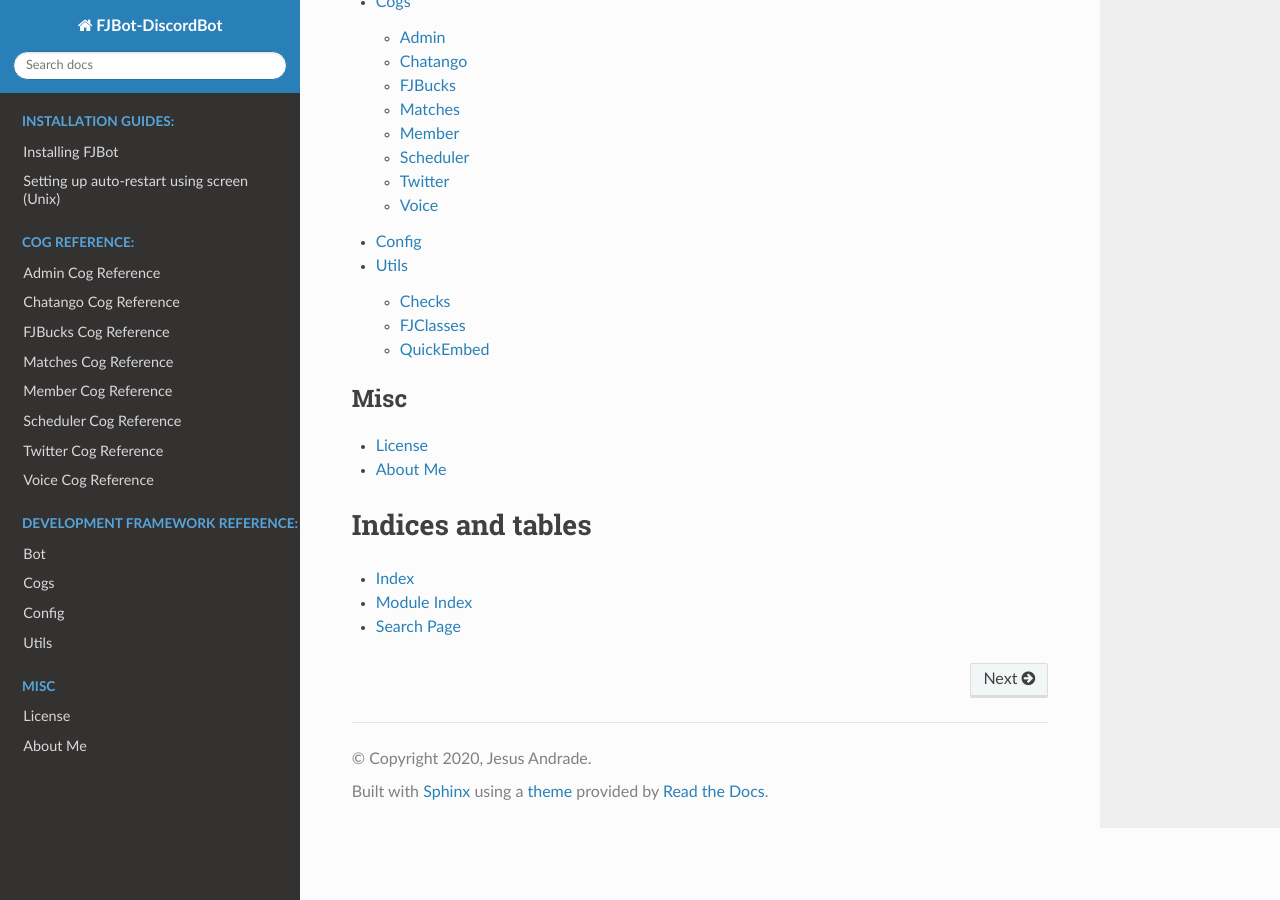
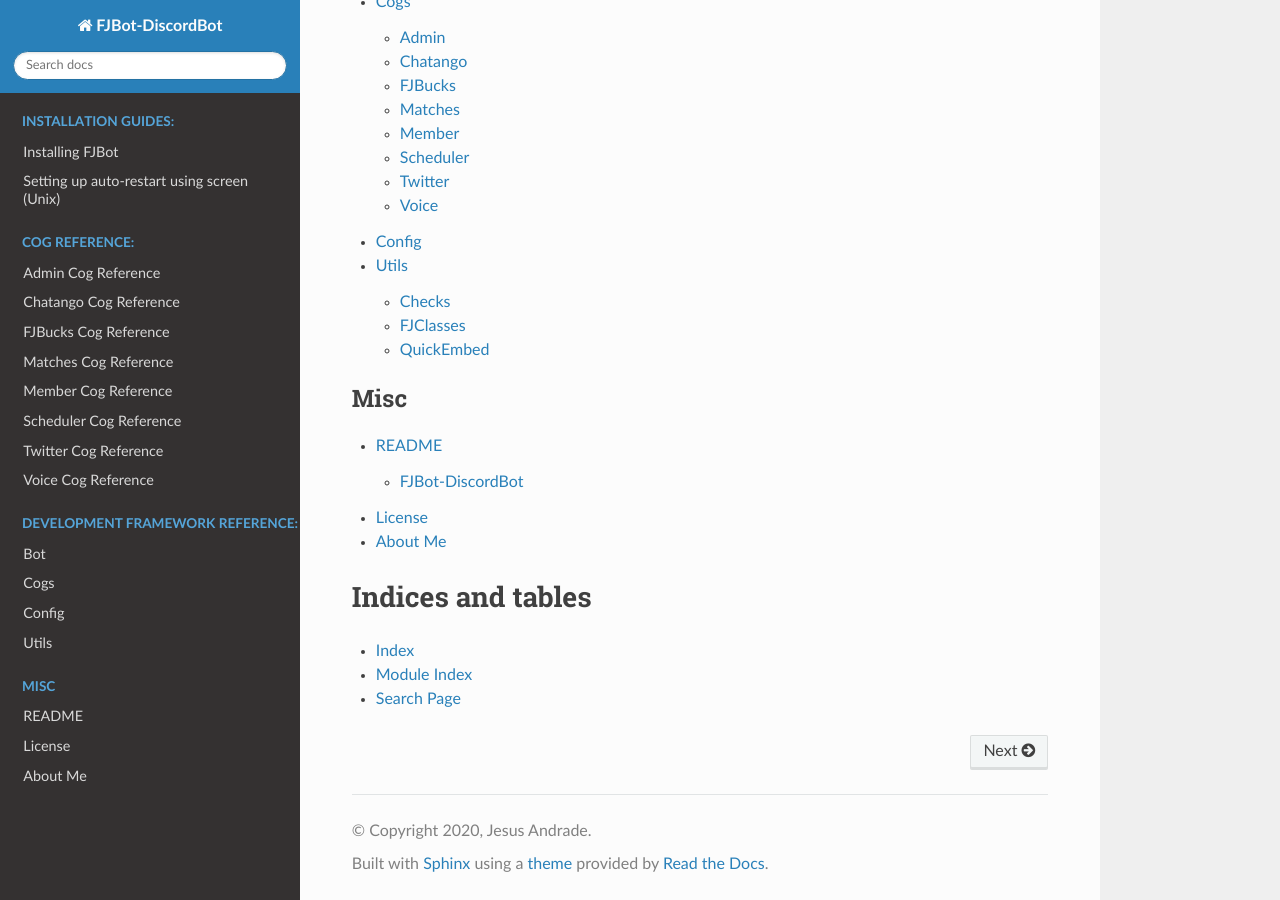
Before and after one commit to idle-user/fjbot-discordbot, a Sphinx documentation site: the page built from docs/source/index.rst, in a window 1280 px wide and 900 px high, scrolled down 1418 px. Built offline with Sphinx 7.4.7 and the Read the Docs theme 2.0.0, drawn with Linux system fonts in a browser that asks for light colours.

Commit message:
readded m2r

```diff
--- a/docs/source/conf.py
+++ b/docs/source/conf.py
@@ -39,7 +39,8 @@ extensions = [
     "sphinx.ext.napoleon",
     "sphinx.ext.doctest",
     'sphinx_rtd_theme',
-    'sphinx.ext.githubpages'
+    'sphinx.ext.githubpages',
+    'm2r'
 ]
 
 # Add any paths that contain templates here, relative to this directory.
--- a/docs/source/index.rst
+++ b/docs/source/index.rst
@@ -38,6 +38,7 @@ Welcome to FJBot - Discord Bot's Documentation!
     :maxdepth: 2
     :caption: Misc
 
+    misc_readme
     misc_license
     misc_aboutme
 
```
Also changed, not shown: docs/source/misc_readme.rst (line endings or trailing spaces).
